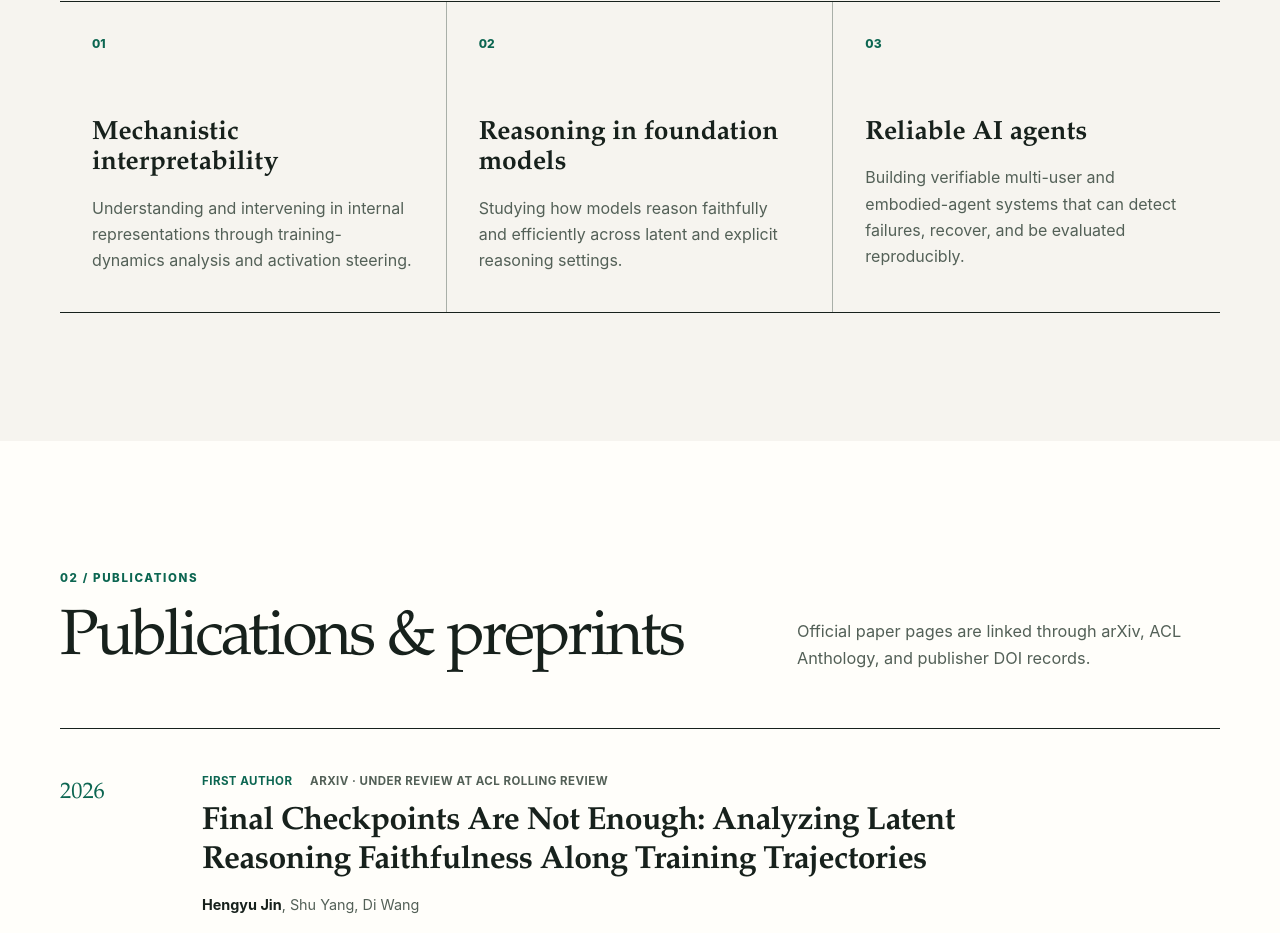
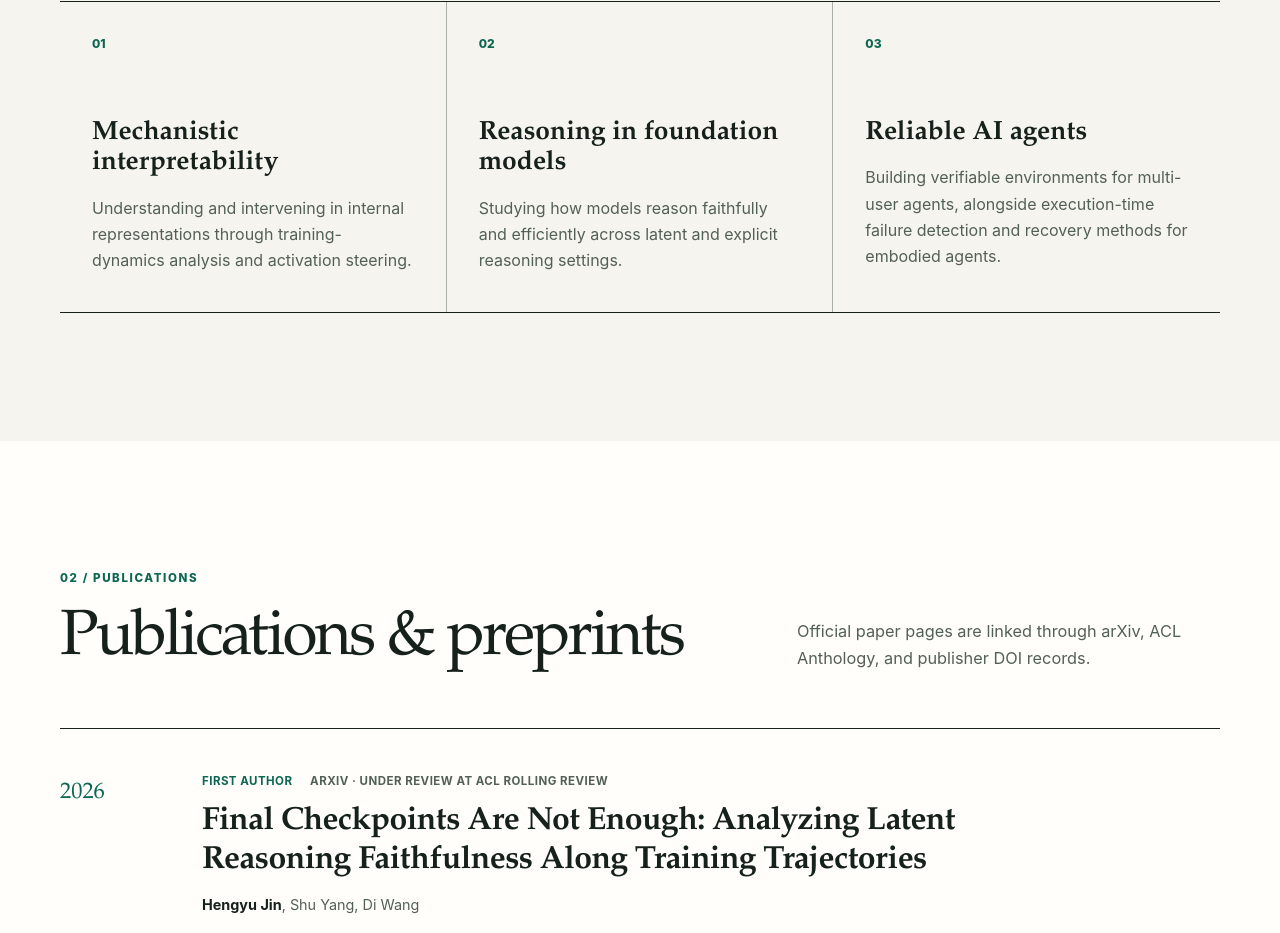
Before and after one commit to kings099/kings099.github.io, a Next.js app: page / in a window 1280 px wide. Shown: the part 1547-2480 px from the top of the page. Built offline with nearby package versions, Linux system fonts and the light colour scheme.

Commit message:
Clarify reliable AI agents focus

```diff
--- a/app/page.tsx
+++ b/app/page.tsx
@@ -271,8 +271,9 @@ export default function Home() {
               <span>03</span>
               <h3>Reliable AI agents</h3>
               <p>
-                Building verifiable multi-user and embodied-agent systems that
-                can detect failures, recover, and be evaluated reproducibly.
+                Building verifiable environments for multi-user agents,
+                alongside execution-time failure detection and recovery methods
+                for embodied agents.
               </p>
             </article>
           </div>
```
